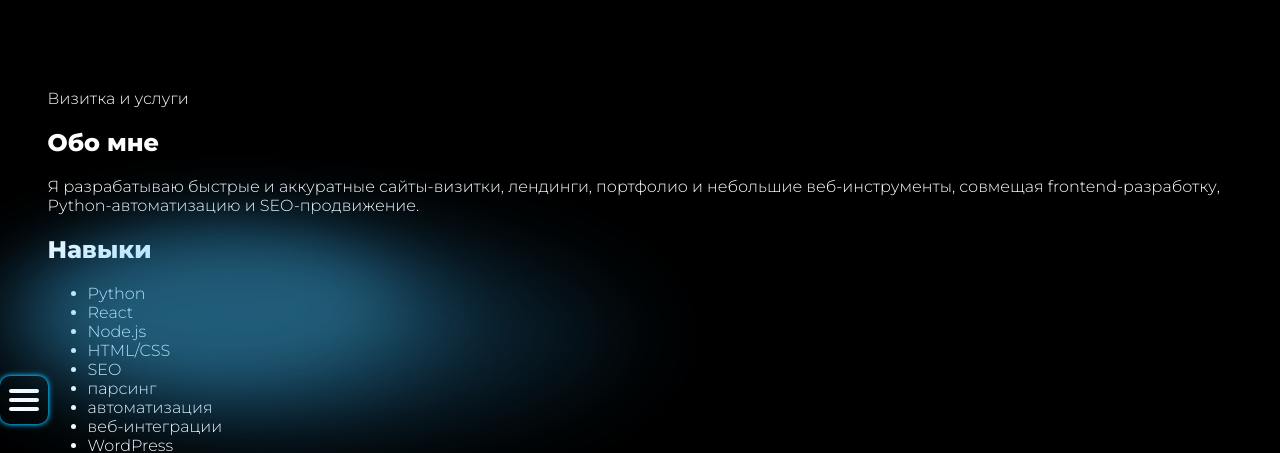
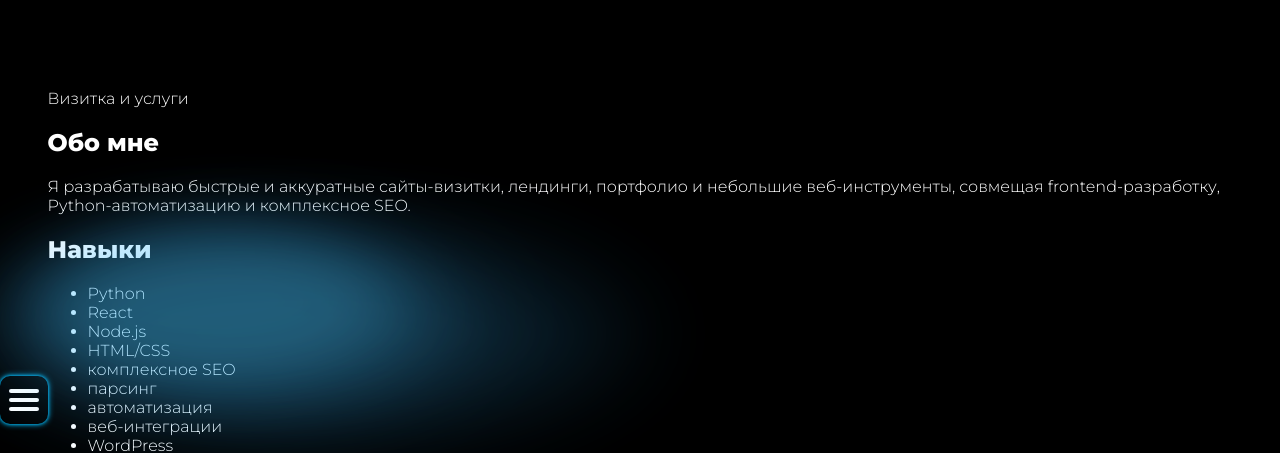
Before and after one commit to juicevik/stranger-this, a React (Create React App) app: page /about in a window 1280 px wide. Shown: the top 453 px of the page. Built offline with nearby package versions, Linux system fonts and the light colour scheme.

Commit message:
fix: preserve localized about content

```diff
--- a/src/components/About.jsx
+++ b/src/components/About.jsx
@@ -3,16 +3,13 @@ import { CONTACT_URL, localizedContent } from '../data/siteContent';
 
 const About = ({ locale }) => {
   const content = localizedContent[locale].about;
-  const intro = content.intro
-    .replace('комплексное SEO', 'SEO-продвижение')
-    .replace('comprehensive SEO', 'SEO strategy');
 
   return (
     <main className="page-shell about-page">
       <section className="glass-page-panel">
         <p className="page-kicker">{locale === 'ru' ? 'Визитка и услуги' : 'Profile and services'}</p>
         <h1>{content.title}</h1>
-        <p className="lead-text">{intro}</p>
+        <p className="lead-text">{content.intro}</p>
       </section>
 
       <section className="glass-page-grid" aria-label={content.skillsTitle}>
@@ -20,7 +17,7 @@ const About = ({ locale }) => {
           <h2>{content.skillsTitle}</h2>
           <ul className="tag-list">
             {content.skills.map((skill) => (
-              <li key={skill}>{skill.replace('комплексное SEO', 'SEO').replace('comprehensive SEO', 'SEO')}</li>
+              <li key={skill}>{skill}</li>
             ))}
           </ul>
         </div>
```
Also changed, not shown: 1 other file (tests, documents, lock files or other folders).
